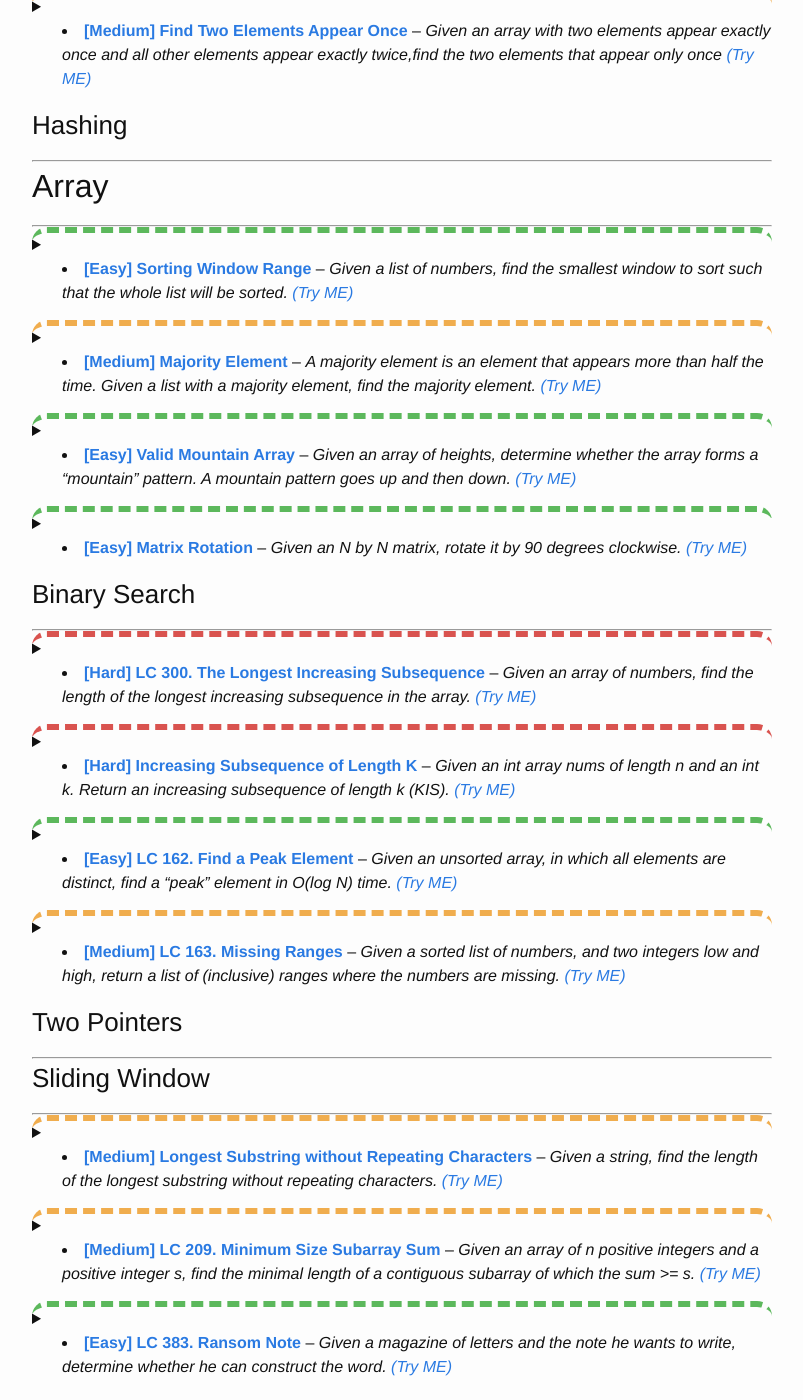
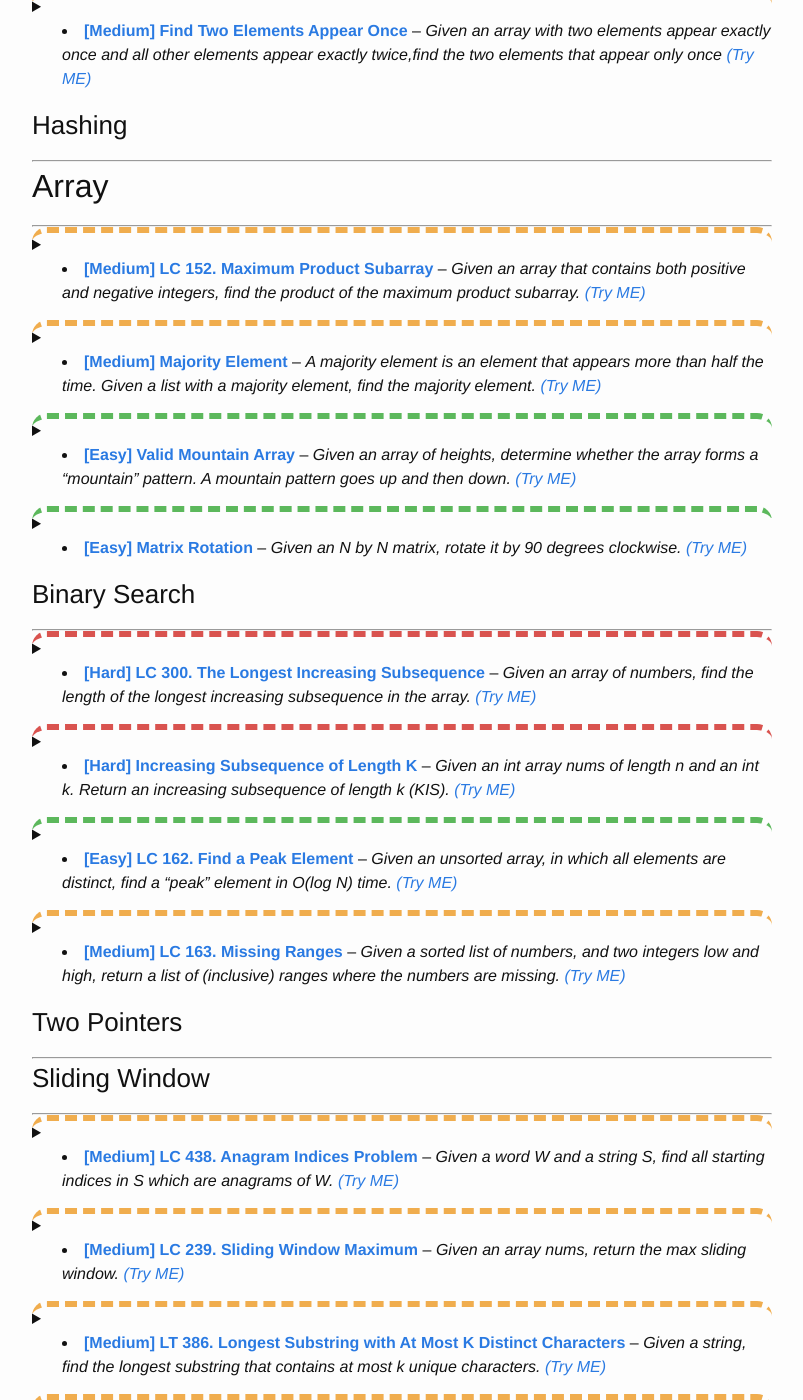
Before and after one commit to trsong/trsong.github.io, a Jekyll site: the page built from _posts/2019-04-01-DailyQuestionsByCategory.md, in a window 1280 px wide and 1400 px high, scrolled down 1555 px. Shown: the whole window, without its empty margins (238-1041 px from the left). Built offline with Jekyll 4.4.1, drawn with Linux system fonts in a browser that asks for light colours; some of the changed text lies outside the part shown.

Commit message:
Add more questions to Category

````diff
--- a/_posts/2019-04-01-DailyQuestionsByCategory.md
+++ b/_posts/2019-04-01-DailyQuestionsByCategory.md
@@ -59,20 +59,34 @@ Output: [4, 8] order does not matter
 ---
 
 <details>
-<summary class="lc_e">
+<summary class="lc_m">
 
-- [**\[Easy\] Sorting Window Range**](https://trsong.github.io/python/java/2020/05/02/DailyQuestionsMay/#june-21-2020-medium-sorting-window-range) -- *Given a list of numbers, find the smallest window to sort such that the whole list will be sorted.* [*\(Try ME\)*](https://repl.it/@trsong/Min-Window-Range-to-Sort-1)
+- [**\[Medium\] LC 152. Maximum Product Subarray**](https://trsong.github.io/python/java/2020/05/02/DailyQuestionsMay/#jul-14-2020-lc-152-medium-maximum-product-subarray) -- *Given an array that contains both positive and negative integers, find the product of the maximum product subarray.* [*\(Try ME\)*](https://repl.it/@trsong/Maximum-Product-Subarray-1)
 
 </summary>
 <div>
 
-**Question:** Given a list of numbers, find the smallest window to sort such that the whole list will be sorted. If the list is already sorted return (0, 0).
+**Question:** Given an array that contains both positive and negative integers, find the product of the maximum product subarray.
 
-**Example:**
+**Example 1:**
 ```py
-Input: [2, 4, 7, 5, 6, 8, 9]
-Output: (2, 4)
-Explanation: Sorting the window (2, 4) which is [7, 5, 6] will also means that the whole list is sorted.
+Input: [6, -3, -10, 0, 2]
+Output:  180
+Explanation: The subarray is [6, -3, -10]
+```
+
+**Example 2:**
+```py
+Input: [-1, -3, -10, 0, 60]
+Output:   60
+Explanation: The subarray is [60]
+```
+
+**Example 3:**
+```py
+Input: [-2, -3, 0, -2, -40]
+Output: 80
+Explanation: The subarray is [-2, -40]
 ```
 
 </div>
@@ -159,8 +173,8 @@ Follow-up: What if you couldn't use any extra space?
 <div>
 
 **Question:** Given an array of numbers, find the length of the longest increasing **subsequence** in the array. The subsequence does not necessarily have to be contiguous.
->
-> For example, given the array `[0, 8, 4, 12, 2, 10, 6, 14, 1, 9, 5, 13, 3, 11, 7, 15]`, the longest increasing subsequence has length `6` ie. `[0, 2, 6, 9, 11, 15]`.
+
+For example, given the array `[0, 8, 4, 12, 2, 10, 6, 14, 1, 9, 5, 13, 3, 11, 7, 15]`, the longest increasing subsequence has length `6` ie. `[0, 2, 6, 9, 11, 15]`.
 
 </div>
 </details>
@@ -247,6 +261,73 @@ missing_ranges(nums=[1, 3, 5, 10], lower=1, upper=10)
 
 ### Sliding Window
 ---
+
+
+<details>
+<summary class="lc_m">
+
+- [**\[Medium\] LC 438. Anagram Indices Problem**](https://trsong.github.io/python/java/2020/05/02/DailyQuestionsMay/#june-13-2020-lc-438-medium-anagram-indices-problem) -- *Given a word W and a string S, find all starting indices in S which are anagrams of W.* [*\(Try ME\)*](https://repl.it/@trsong/Find-All-Anagram-Indices-1)
+
+</summary>
+<div>
+
+**Question:**  Given a word W and a string S, find all starting indices in S which are anagrams of W.
+
+For example, given that W is `"ab"`, and S is `"abxaba"`, return `0`, `3`, and `4`.
+
+</div>
+</details>
+
+
+<details>
+<summary class="lc_m">
+
+- [**\[Medium\] LC 239. Sliding Window Maximum**](https://trsong.github.io/python/java/2020/05/02/DailyQuestionsMay/#june-14-2020-lc-239-medium-sliding-window-maximum) -- *Given an array nums, return the max sliding window.* [*\(Try ME\)*](https://repl.it/@trsong/Find-Sliding-Window-Maximum-1)
+
+</summary>
+<div>
+
+**Question:** Given an array nums, there is a sliding window of size k which is moving from the very left of the array to the very right. You can only see the k numbers in the window. Each time the sliding window moves right by one position. Return the max sliding window.
+
+
+**Example:**
+
+```py
+Input: nums = [1, 3, -1, -3, 5, 3, 6, 7], and k = 3
+Output: [3, 3, 5, 5, 6, 7]
+```
+
+**Explanation:**
+```
+Window position                Max
+---------------               -----
+[1  3  -1] -3  5  3  6  7       3
+ 1 [3  -1  -3] 5  3  6  7       3
+ 1  3 [-1  -3  5] 3  6  7       5
+ 1  3  -1 [-3  5  3] 6  7       5
+ 1  3  -1  -3 [5  3  6] 7       6
+ 1  3  -1  -3  5 [3  6  7]      7
+ ```
+
+</div>
+</details>
+
+
+<details>
+<summary class="lc_m">
+
+- [**\[Medium\] LT 386. Longest Substring with At Most K Distinct Characters**](https://trsong.github.io/python/java/2020/05/02/DailyQuestionsMay/#june-16-2020-lt-386-medium-longest-substring-with-at-most-k-distinct-characters) -- *Given a string, find the longest substring that contains at most k unique characters.* [*\(Try ME\)*](https://repl.it/@trsong/Find-Longest-Substring-with-At-Most-K-Distinct-Characters-1)
+
+</summary>
+<div>
+
+**Question:** Given a string, find the longest substring that contains at most k unique characters.
+
+For example, given `"abcbbbbcccbdddadacb"`, the longest substring that contains 2 unique character is `"bcbbbbcccb"`.
+
+</div>
+</details>
+
 
 <details>
 <summary class="lc_m">
@@ -354,6 +435,26 @@ B = 6 -> 3 -> 4
 
 ## Sort
 ---
+
+<details>
+<summary class="lc_e">
+
+- [**\[Easy\] Sorting Window Range**](https://trsong.github.io/python/java/2020/05/02/DailyQuestionsMay/#june-21-2020-medium-sorting-window-range) -- *Given a list of numbers, find the smallest window to sort such that the whole list will be sorted.* [*\(Try ME\)*](https://repl.it/@trsong/Min-Window-Range-to-Sort-1)
+
+</summary>
+<div>
+
+**Question:** Given a list of numbers, find the smallest window to sort such that the whole list will be sorted. If the list is already sorted return (0, 0).
+
+**Example:**
+```py
+Input: [2, 4, 7, 5, 6, 8, 9]
+Output: (2, 4)
+Explanation: Sorting the window (2, 4) which is [7, 5, 6] will also means that the whole list is sorted.
+```
+
+</div>
+</details>
 
 ### Merge Sort
 ---
@@ -1034,6 +1135,51 @@ For example, given `"2542540123"`, you should return `['254.25.40.123', '254.254
 ### 2D DP
 ---
 
+
+<details>
+<summary class="lc_h">
+
+- [**\[Hard\] LC 76. Minimum Window Substring**](https://trsong.github.io/python/java/2020/05/02/DailyQuestionsMay/#june-12-2020-lc-76-hard-minimum-window-substring) -- *Given a string and a set of characters, return the shortest substring containing all the characters in the set.* [*\(Try ME\)*](https://repl.it/@trsong/Find-Minimum-Window-Substring-1)
+
+</summary>
+<div>
+
+**Question:** Given a string and a set of characters, return the shortest substring containing all the characters in the set.
+
+For example, given the string `"figehaeci"` and the set of characters `{a, e, i}`, you should return `"aeci"`.
+
+If there is no substring containing all the characters in the set, return null.
+
+</div>
+</details>
+
+<details>
+<summary class="lc_h">
+
+- [**\[Hard\] LC 727. Minimum Window Subsequence**](https://trsong.github.io/python/java/2020/05/02/DailyQuestionsMay/#june-15-2020-lc-727-hard-minimum-window-subsequence) -- *Given strings S and T, find the minimum (contiguous) substring W of S, so that T is a subsequence of W.* [*\(Try ME\)*](https://repl.it/@trsong/Find-Minimum-Window-Subsequence-1)
+
+</summary>
+<div>
+
+**Question:** Given strings S and T, find the minimum (contiguous) substring W of S, so that T is a subsequence of W.
+
+If there is no such window in S that covers all characters in T, return the empty string "". If there are multiple such minimum-length windows, return the one with the left-most starting index.
+
+**Example:**
+```py
+Input:
+S = "abcdebdde", T = "bde"
+Output: "bcde"
+
+Explanation:
+"bcde" is the answer because it occurs before "bdde" which has the same length.
+"deb" is not a smaller window because the elements of T in the window must occur in order.
+```
+
+</div>
+</details>
+
+
 <details>
 <summary class="lc_m">
 
@@ -1043,8 +1189,8 @@ For example, given `"2542540123"`, you should return `['254.25.40.123', '254.254
 <div>
 
 **Question:** Given two sequences, find the length of longest subsequence present in both of them.
->
-> A subsequence is a sequence that appears in the same relative order, but not necessarily contiguous.
+
+A subsequence is a sequence that appears in the same relative order, but not necessarily contiguous.
 
 **Example 1:**
 
````
